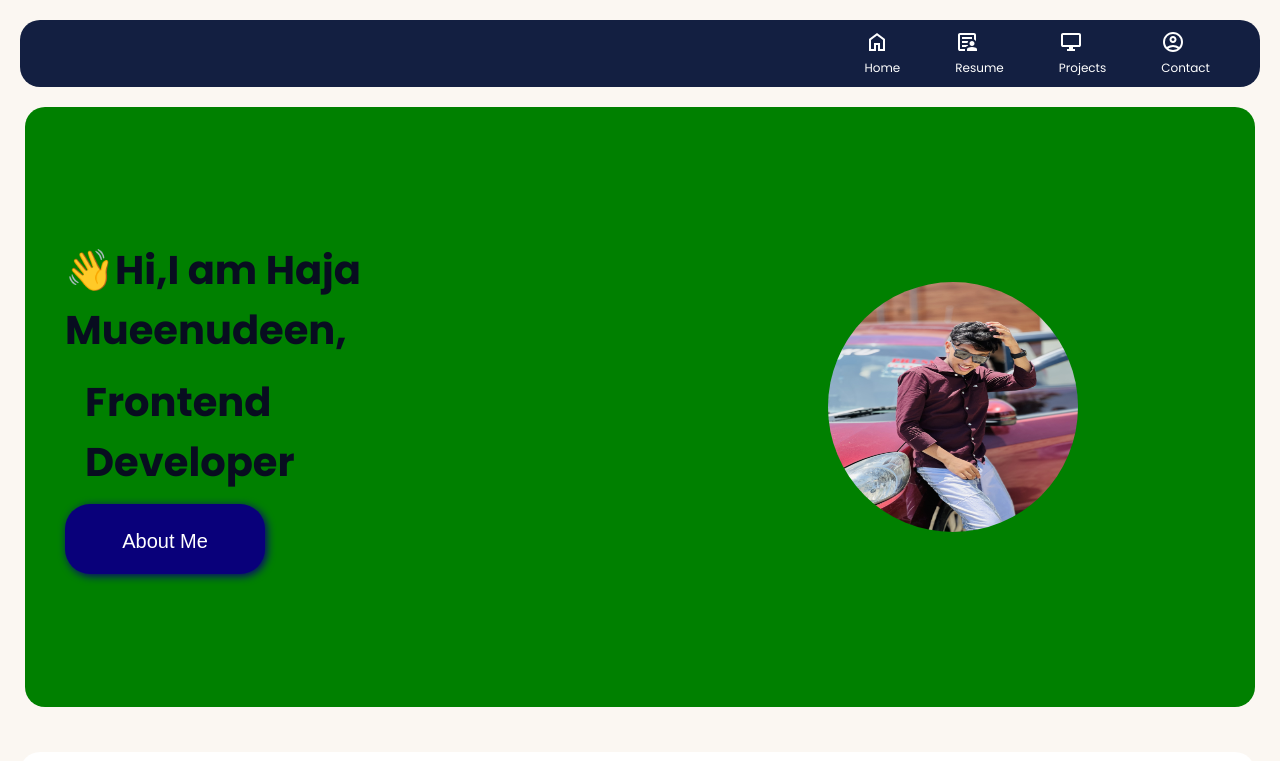
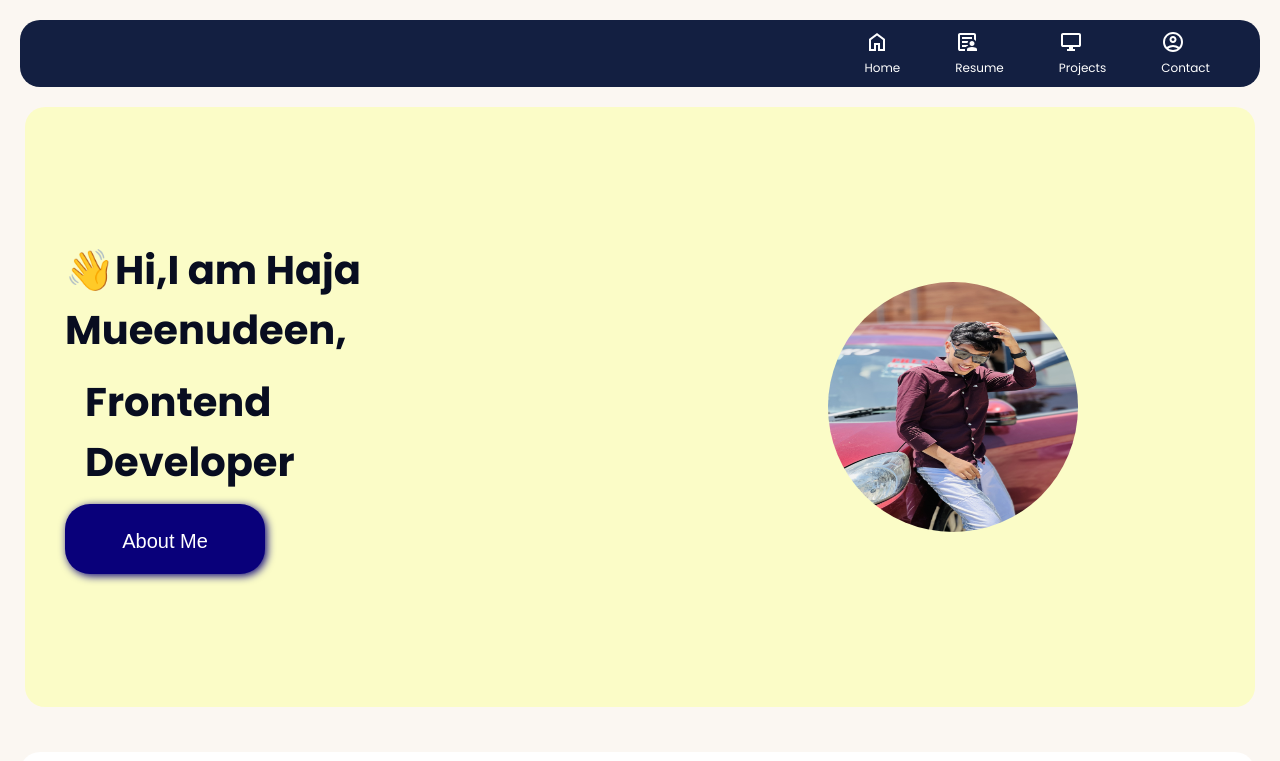
Before and after one commit to visitkhaja/Personal-portfolio, a plain HTML site: page index.html in a window 1280 px wide. Shown: the top 761 px of the page. Drawn offline with Linux system fonts and the light colour scheme; a web font is replaced by a local one.

Commit message:
changing old bg color

```diff
--- a/style.css
+++ b/style.css
@@ -131,7 +131,7 @@ li:hover {
     height:600px;
     width: 100%;
     padding-left: 20px;
-    background-color:green;
+    background-color:#fbfcc7;
     color: black;
     border-radius: 20px;
 }
```
